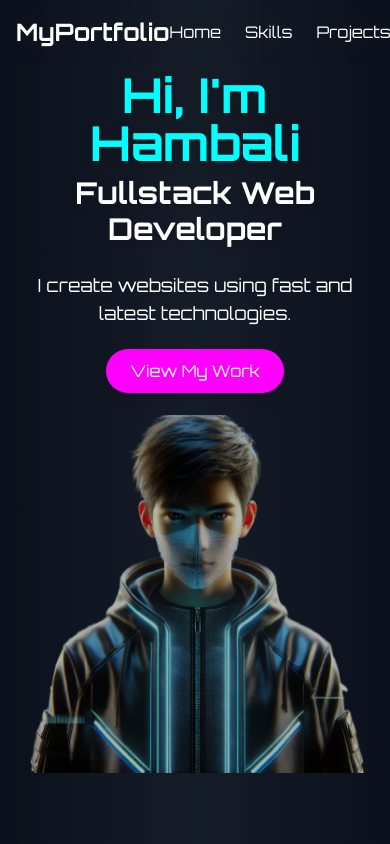
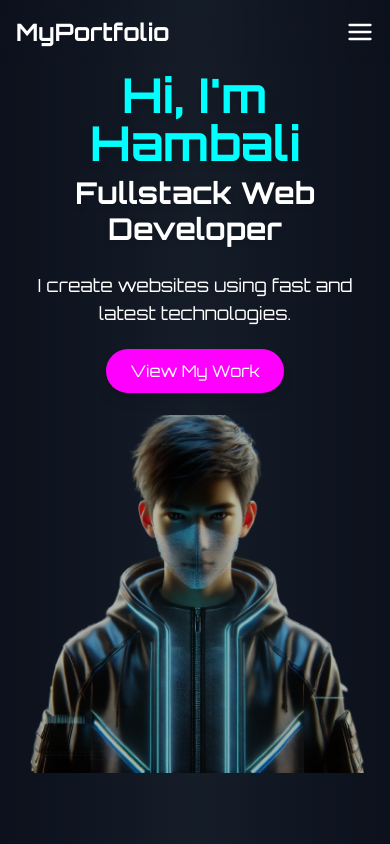
Before and after one commit to hambali-020608/porftolio-website, a React (Vite) app: page / in a window 390 px wide. Shown: the top 844 px of the page. Built offline with nearby package versions, Linux system fonts and the light colour scheme.

Commit message:
responsive nav

```diff
--- a/src/components/section/hero.jsx
+++ b/src/components/section/hero.jsx
@@ -22,17 +22,17 @@ export default function Hero() {
   return (
     <section
     id="home"
-    className="relative h-screen flex flex-col md:flex-row items-center justify-center bg-gradient-to-r from-gray-900 via-gray-800 to-gray-900 overflow-hidden"
+    className="relative  h-screen flex flex-col md:flex-row items-center justify-center bg-gradient-to-r from-gray-900 via-gray-800 to-gray-900 overflow-hidden"
   >
     {/* Konten Teks */}
     <motion.div
-      className="z-10 md:w-1/2 p-4 text-center md:text-left"
+      className="z-10 md:w-1/2 p-4 text-center md:text-left md:mt-6"
       initial="hidden"
       animate="visible"
       variants={textVariants}
     >
       <motion.h1
-        className="text-5xl md:text-6xl font-bold text-[#00FFFF] drop-shadow-lg"
+        className="text-5xl md:text-6xl  font-bold text-[#00FFFF] drop-shadow-lg"
       >
         Hi, I'm Hambali
       </motion.h1>
--- a/src/components/section/navbar.jsx
+++ b/src/components/section/navbar.jsx
@@ -1,35 +1,95 @@
+import { useState } from "react";
+import { FiMenu, FiX } from "react-icons/fi"; // Ikon dari react-icons
+
 export default function NavBar() {
-    return(
-        <nav class="fixed w-full bg-opacity-30 backdrop-blur-md p-4 z-50">
-        <div class="container mx-auto flex justify-between items-center">
-         <a class="text-2xl font-bold text-neon-blue" href="#">
+  const [isOpen, setIsOpen] = useState(false);
+
+  return (
+    <nav className="fixed w-full bg-opacity-30 backdrop-blur-md p-4 z-50">
+      <div className="container mx-auto flex justify-between items-center">
+        {/* Logo */}
+        <a className="text-2xl font-bold text-neon-blue" href="#">
           MyPortfolio
         </a>
-         <ul class="flex space-x-6">
+
+        {/* Burger Button (Mobile) */}
+        <button
+          className="md:hidden text-neon-blue focus:outline-none"
+          onClick={() => setIsOpen(!isOpen)}
+        >
+          {isOpen ? <FiX size={28} /> : <FiMenu size={28} />}
+        </button>
+
+        {/* Menu Desktop */}
+        <ul className="hidden md:flex space-x-6">
           <li>
-           <a class="hover:text-neon-purple" href="#home">
+            <a className="hover:text-neon-purple" href="#home">
               Home
             </a>
           </li>
           <li>
-           <a class="hover:text-neon-purple" href="#skills">
+            <a className="hover:text-neon-purple" href="#skills">
               Skills
             </a>
           </li>
           <li>
-           <a class="hover:text-neon-purple" href="#projects">
+            <a className="hover:text-neon-purple" href="#projects">
               Projects
             </a>
           </li>
           <li>
-           <a class="hover:text-neon-purple" href="#contact">
+            <a className="hover:text-neon-purple" href="#contact">
+              Contact
+            </a>
+          </li>
+        </ul>
+      </div>
+
+      {/* Menu Mobile (Muncul saat tombol ditekan) */}
+      <div
+        className={`md:hidden fixed top-0 left-0 w-full h-full bg-black bg-opacity-80 flex justify-center items-center transition-all duration-300 ${
+          isOpen ? "opacity-100 visible" : "opacity-0 invisible"
+        }`}
+      >
+        <ul className="text-center space-y-6 text-2xl text-white">
+          <li>
+            <a
+              className="hover:text-neon-purple"
+              href="#home"
+              onClick={() => setIsOpen(false)}
+            >
+              Home
+            </a>
+          </li>
+          <li>
+            <a
+              className="hover:text-neon-purple"
+              href="#skills"
+              onClick={() => setIsOpen(false)}
+            >
+              Skills
+            </a>
+          </li>
+          <li>
+            <a
+              className="hover:text-neon-purple"
+              href="#projects"
+              onClick={() => setIsOpen(false)}
+            >
+              Projects
+            </a>
+          </li>
+          <li>
+            <a
+              className="hover:text-neon-purple"
+              href="#contact"
+              onClick={() => setIsOpen(false)}
+            >
               Contact
             </a>
           </li>
         </ul>
       </div>
     </nav>
-
-    )
-
+  );
 }
```
Lines whose indentation alone changed are shown as unchanged.
